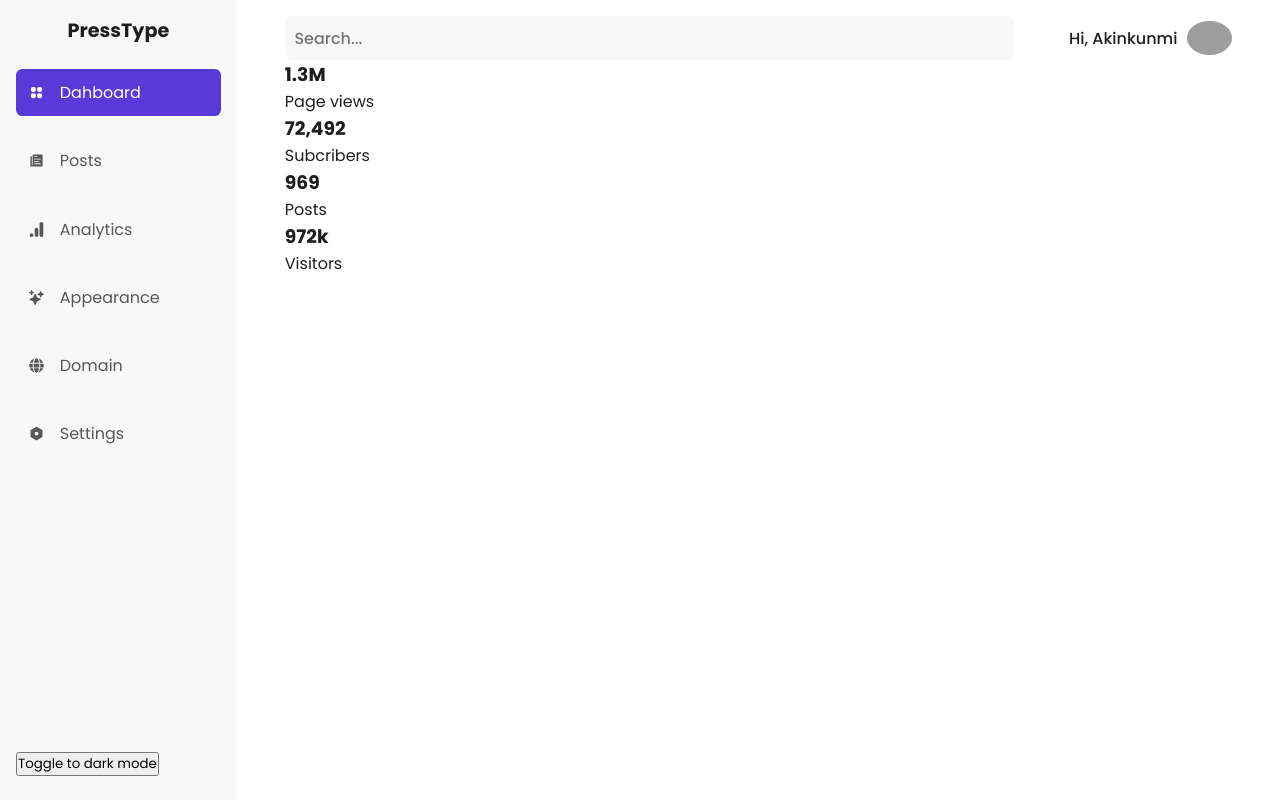
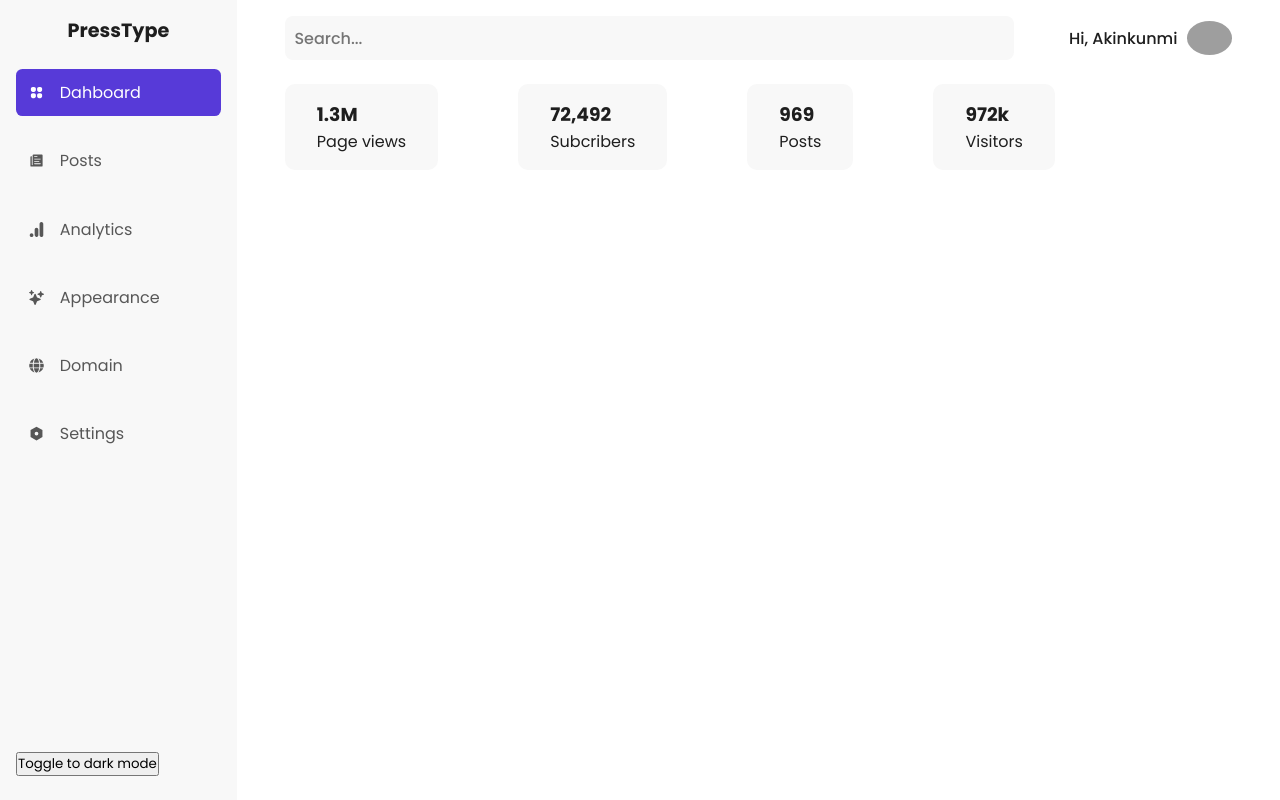
Before and after one commit to akinloluwami/presstype, a Next.js app: page /dashboard in a window 1280 px wide. Built offline with nearby package versions, Linux system fonts and the light colour scheme; grey boxes are pictures that could not be loaded.

Commit message:
added styling...

```diff
--- a/components/dashboard/stats/styles.module.scss
+++ b/components/dashboard/stats/styles.module.scss
@@ -1,4 +1,19 @@
+@import "../../../styles/variables.scss";
+
+.stats_container {
+  display: flex;
+  align-items: center;
+  margin-top: 1.5rem;
+}
+
 .stat_card {
   display: flex;
   align-items: center;
+  margin-right: 5rem;
+  background-color: $dark-secondary;
+  padding: 1rem 2rem;
+  border-radius: 10px;
+  &[data-theme="light"] {
+    background-color: $white-secondary;
+  }
 }
```
